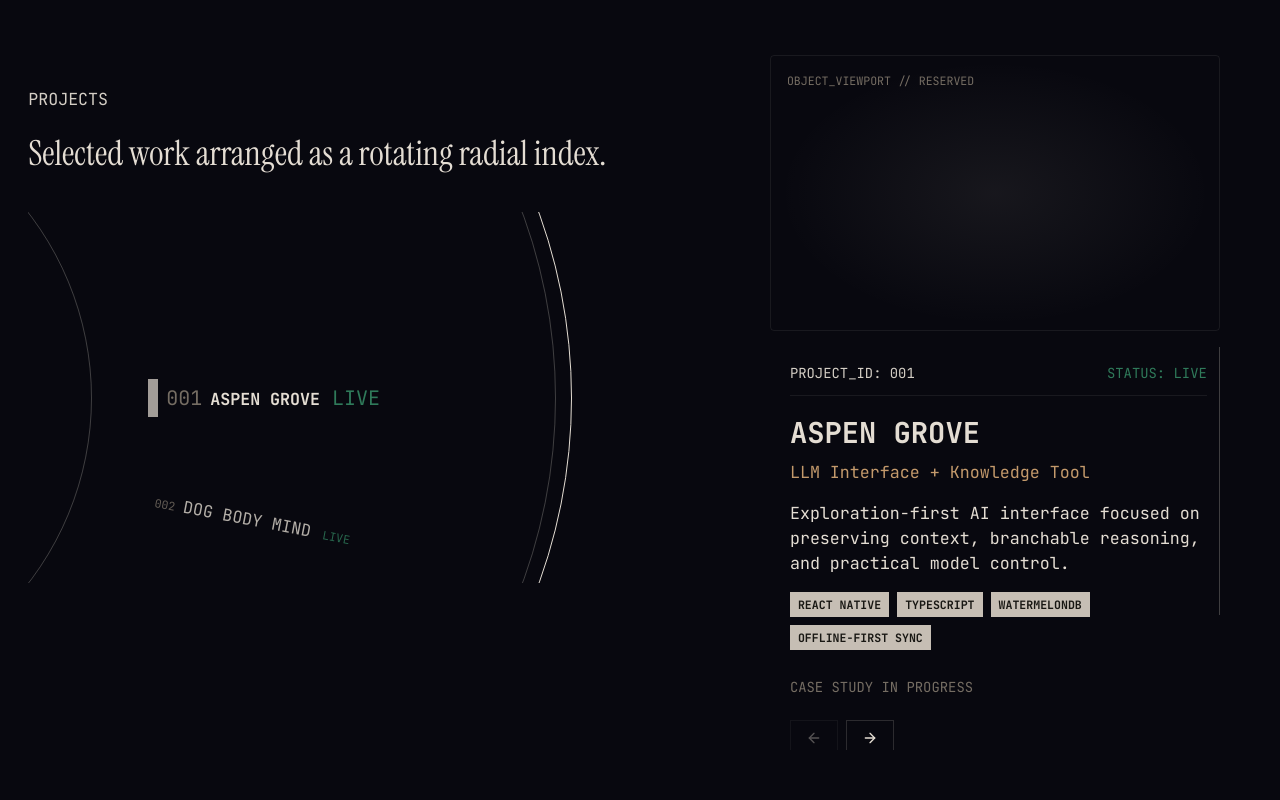
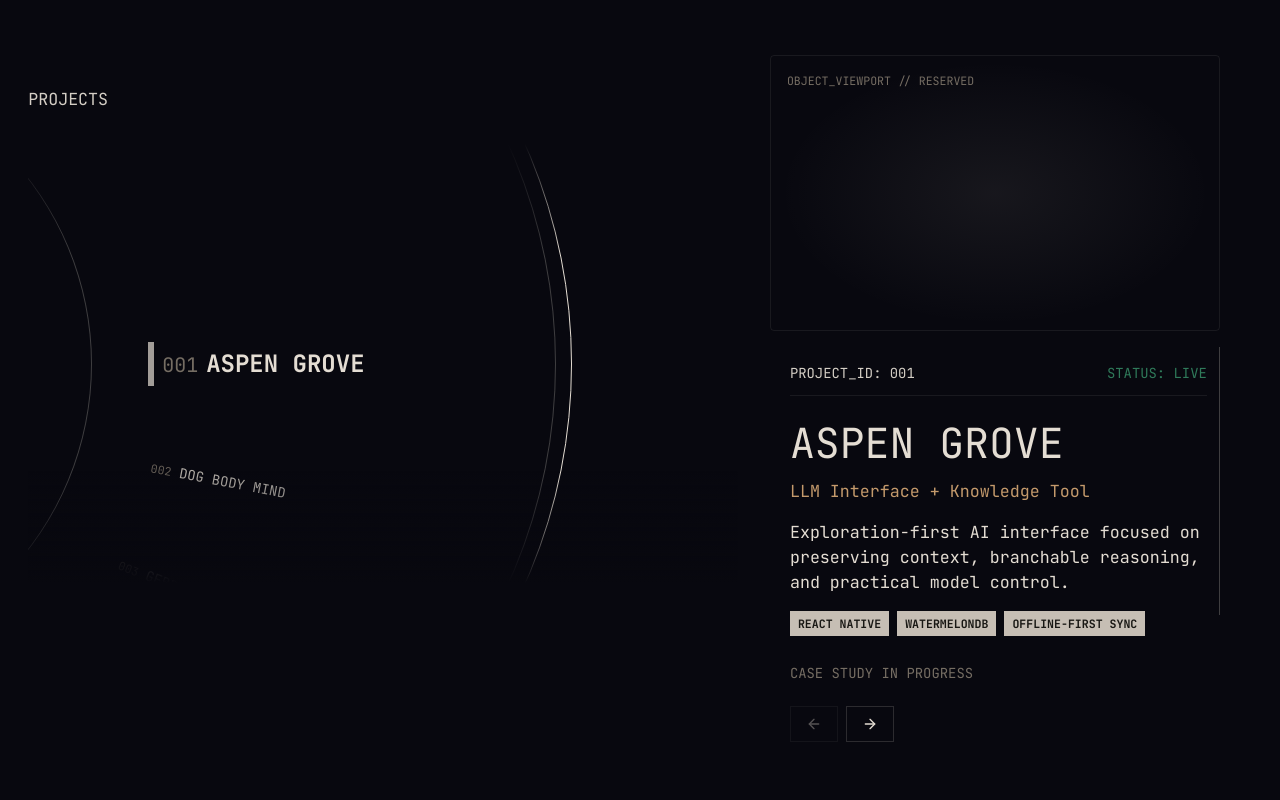
Before and after one commit to intrinsic-labs/intrinsiclabs.co-v3, a Next.js app: page / in a window 1280 px wide. Shown: the part 880-1680 px from the top of the page. Built offline with nearby package versions, Linux system fonts and the light colour scheme; a web font is replaced by a local one.

Commit message:
style project carousel

```diff
--- a/src/components/home/RadialProjectCarousel.tsx
+++ b/src/components/home/RadialProjectCarousel.tsx
@@ -96,12 +96,16 @@ export function RadialProjectCarousel({
         <div className="relative grid h-full grid-rows-[auto_minmax(0,1fr)] py-16">
           <header className="mb-8 max-w-2xl">
             <p className="section-label">Projects</p>
-            <h2 className="section-title mt-4">
+            {/*<h2 className="section-title mt-4">
               Selected work arranged as a rotating radial index.
-            </h2>
+            </h2>*/}
           </header>
 
           <div className="relative h-full overflow-hidden">
+            {/* Top & bottom vignette fade */}
+            <div className="pointer-events-none absolute inset-x-0 top-0 z-40 h-28 bg-gradient-to-b from-dark-grey to-transparent" />
+            <div className="pointer-events-none absolute inset-x-0 bottom-0 z-40 h-28 bg-gradient-to-t from-dark-grey to-transparent" />
+
             {/* guide circles clipped by viewport */}
             <div className="pointer-events-none absolute inset-0">
               <div className="absolute left-[-34rem] top-1/2 h-[68rem] w-[68rem] -translate-y-1/2 rounded-full border border-cream" />
@@ -112,10 +116,6 @@ export function RadialProjectCarousel({
 
             {/* Arc labels: compact + rotated, no full-card overlap */}
             {arcLabels.map((item) => {
-              const itemStatusColor =
-                item.project.status === "Live"
-                  ? "text-status-live"
-                  : "text-status-progress";
 
               return (
                 <button
@@ -138,7 +138,7 @@ export function RadialProjectCarousel({
                   >
                     <div
                       className={[
-                        "origin-left whitespace-nowrap border-l-10 pl-2 pr-2 py-1",
+                        "origin-left whitespace-nowrap border-l-6 pl-2 pr-2 py-1",
                         item.isFocused
                           ? "border-cream/70 text-cream"
                           : "border-transparent text-cream-muted",
@@ -150,17 +150,10 @@ export function RadialProjectCarousel({
                         {item.project.id}
                       </span>
                       <span
-                        className={[
-                          "font-mono type-sm uppercase type-tracking-wider",
-                          item.isFocused ? "font-bold" : "",
-                        ].join(" ")}
+                        className=
+                          {`font-mono ${item.isFocused ? "type-lg font-bold" : "type-xs"} uppercase type-tracking-wider`}
                       >
                         {item.project.name}
-                      </span>
-                      <span
-                        className={`mono-label ml-3 ${item.isFocused ? "" : "type-2xs"} ${itemStatusColor}`}
-                      >
-                        {item.project.status === "Live" ? "LIVE" : "PROGRESS"}
                       </span>
                     </div>
                   </div>
@@ -191,7 +184,7 @@ export function RadialProjectCarousel({
               </div>
 
               <div className="mt-4">
-                <h3 className="font-mono type-xl font-bold uppercase type-tracking-wider text-cream">
+                <h3 className="font-mono type-3xl uppercase type-tracking-wider text-cream">
                   {activeProject.name}
                 </h3>
                 <p className="mt-1 type-sm text-copper">
--- a/src/content/home.ts
+++ b/src/content/home.ts
@@ -14,7 +14,7 @@ export const homeProjects: HomeProject[] = [
     status: "Live",
     name: "Aspen Grove",
     subtitle: "LLM Interface + Knowledge Tool",
-    stack: ["React Native", "TypeScript", "WatermelonDB", "Offline-first sync"],
+    stack: ["React Native", "WatermelonDB", "Offline-first sync"],
     summary:
       "Exploration-first AI interface focused on preserving context, branchable reasoning, and practical model control.",
   },
@@ -23,7 +23,7 @@ export const homeProjects: HomeProject[] = [
     status: "Live",
     name: "Dog Body Mind",
     subtitle: "Multilingual Fitness Platform",
-    stack: ["Next.js", "TypeScript", "Internationalization", "Payment workflow"],
+    stack: ["Next.js", "Internationalization", "Payment workflow"],
     summary:
       "Client platform focused on conversion and long-term maintainability across multiple locales and service offerings.",
   },
@@ -32,16 +32,16 @@ export const homeProjects: HomeProject[] = [
     status: "In Progress",
     name: "GFBR",
     subtitle: "Enterprise Sales Mobile App",
-    stack: ["Swift", "SwiftUI", "Kiosk Mode", "Sales workflow systems"],
+    stack: ["React Native", "Salesforce", "Okta SSO"],
     summary:
       "A mobile-first replacement concept for legacy enterprise sales process tooling with faster field usage patterns.",
   },
   {
     id: "004",
     status: "Live",
-    name: "Church Operations Tools",
+    name: "Church Ops",
     subtitle: "Check-In + Kiosk Stack",
-    stack: ["Android", "Kotlin", "Elo touch kiosks", "Open-source modules"],
+    stack: ["Android", "Kotlin", "Elo touch kiosks",],
     summary:
       "Operational software for event check-in and on-site flow, designed for reliability in real-world physical environments.",
   },
```
